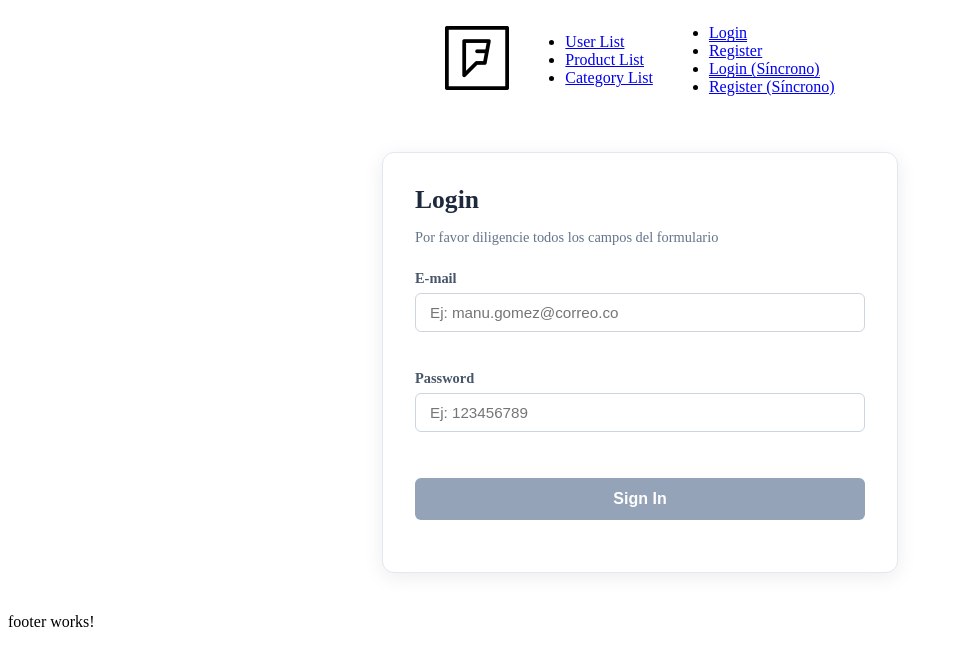
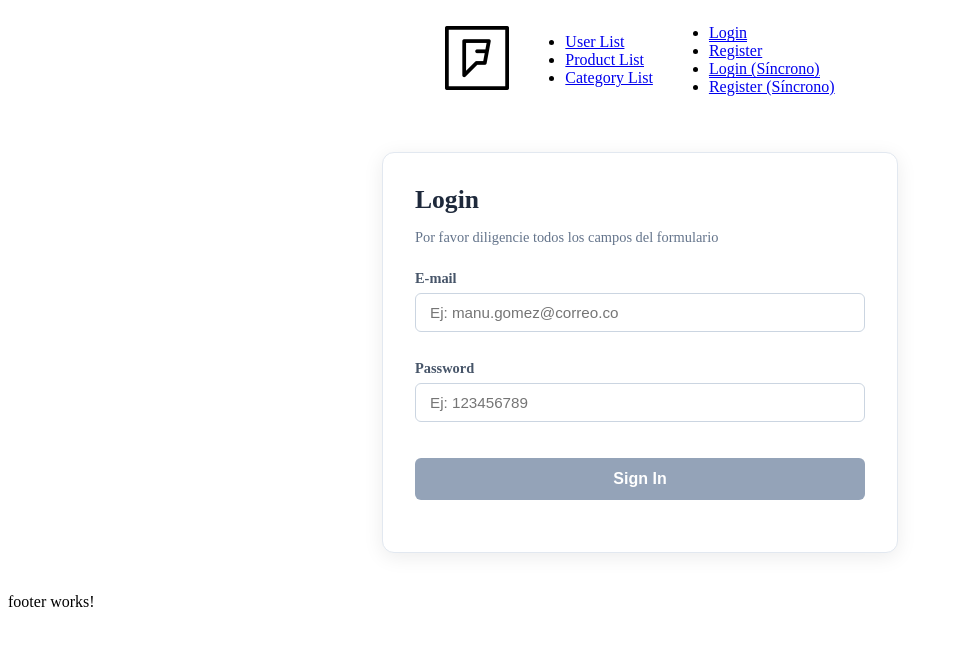
Before and after one commit to UniCIEO-BIT-BIT-202604/FrontEnd-Store, an Angular app: page /login in a window 1280 px wide. Shown: the top 666 px of the page, without its empty margins (0-953 px from the left). Built offline with nearby package versions, Linux system fonts and the light colour scheme.

Commit message:
style(auth): reducir el gap entre campos de formulario a .5rem en login y registro

```diff
--- a/src/app/features/auth/login/login.css
+++ b/src/app/features/auth/login/login.css
@@ -24,8 +24,9 @@
 .form-user {
   display: flex;
   flex-direction: column;
-  gap: 18px;
+  gap: .5rem;
 }
+
 
 .form-user .field {
   display: flex;
--- a/src/app/features/auth/register/register.css
+++ b/src/app/features/auth/register/register.css
@@ -24,8 +24,9 @@
 .form-user {
   display: flex;
   flex-direction: column;
-  gap: 18px;
+  gap: .5rem;
 }
+
 
 .form-user .field {
   display: flex;
```
